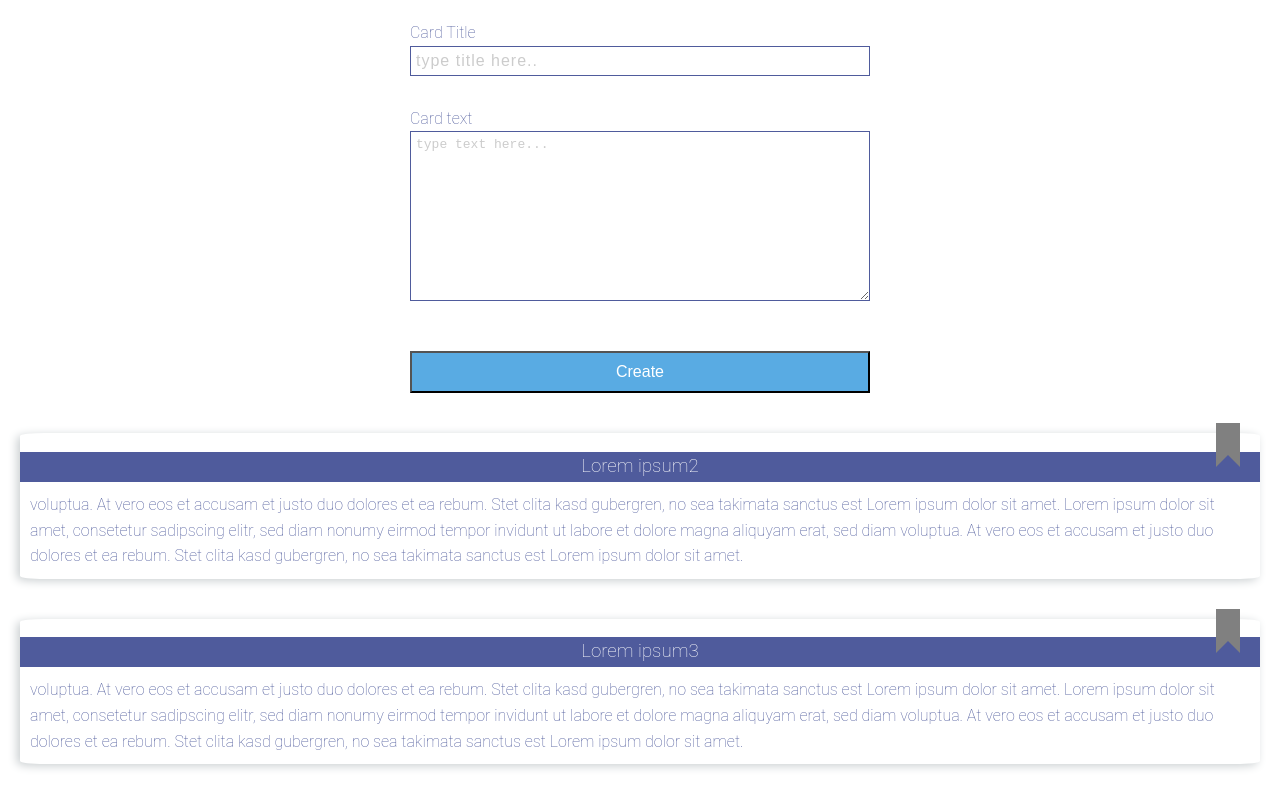
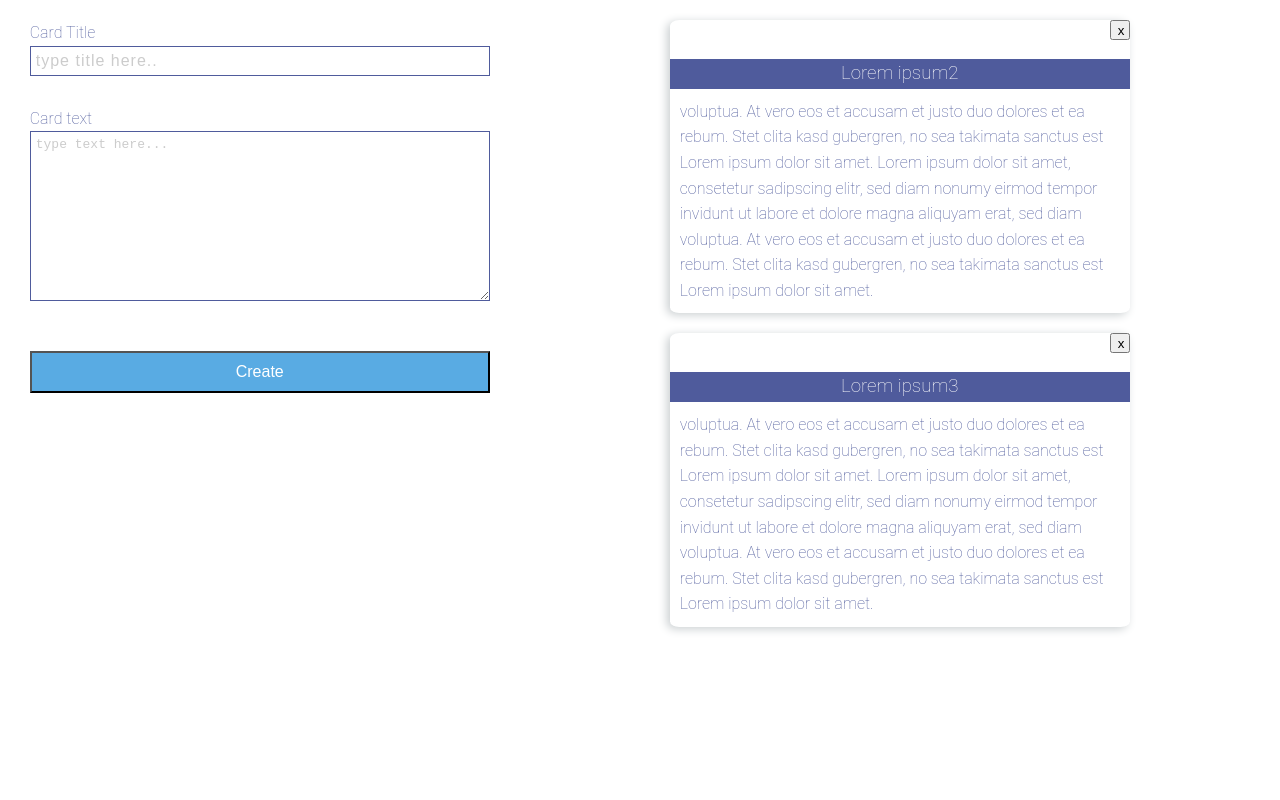
Before and after one commit to PLN-SHAH/cards-app-express, a website built with Parcel: page src/index.html in a window 1280 px wide. Built offline with nearby package versions, Linux system fonts and the light colour scheme.

Commit message:
add delete button on card

```diff
--- a/src/index.html
+++ b/src/index.html
@@ -28,6 +28,7 @@
             </section>
             <button class="card-form__button" type="submit">Create</button>
         </form>
+        <section class="cards"></section>
         <script src="main.js"></script>
     </body>
 </html>
--- a/src/main.js
+++ b/src/main.js
@@ -7,16 +7,15 @@ export class Card {
 
   render() {
     const cardHTML = document.createElement("section");
+    const cardsContainer = document.querySelector(".cards");
     cardHTML.className = "card";
     cardHTML.innerHTML = `
-        <button class="bookmark"></button>
+        <button class="card__button-close">x</button>
         <h3 class="card__title">${this.title}</h3>
         <p class="card__text">${this.text}</p>`;
 
-    document.body.appendChild(cardHTML);
+    cardsContainer.appendChild(cardHTML);
   }
-
-  //createCard() {}
 }
 
 const card2 = new Card(
--- a/src/scss/_base.scss
+++ b/src/scss/_base.scss
@@ -4,8 +4,8 @@
 
 body {
   margin: 0;
-  display: flex;
-  flex-direction: column;
+  display: grid;
+  grid-auto-flow: column;
   height: 100vh;
   line-height: 1.6;
   font-weight: 100;
--- a/src/scss/_card.scss
+++ b/src/scss/_card.scss
@@ -8,26 +8,6 @@
   position: relative;
 }
 
-.bookmark {
-  position: absolute;
-  background: grey;
-  width: 24px;
-  height: 20px;
-  border: none;
-  right: 20px;
-  top: -10px;
-}
-.bookmark.active {
-  background: yellow;
-}
-.bookmark::after {
-  content: "";
-  border: 12px solid grey;
-  border-bottom-color: transparent;
-  position: absolute;
-  top: 100%;
-  left: 0;
-}
 .bookmark.active::after {
   border-color: yellow;
   border-bottom-color: transparent;
@@ -47,3 +27,14 @@
   font-weight: 100;
   margin-bottom: 0;
 }
+
+.cards {
+  max-width: 500px;
+  margin: 0 auto;
+}
+
+.card__button-close {
+  align-self: flex-end;
+  width: 20px;
+  height: 20px;
+}
```
Also changed, not shown: dist/index.html, 5 other files.
